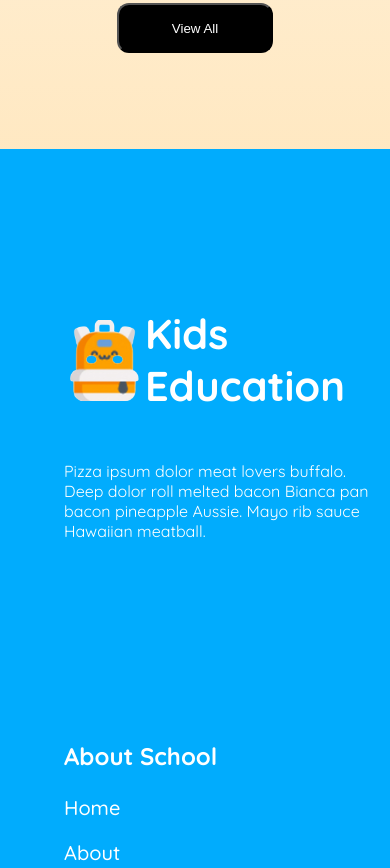
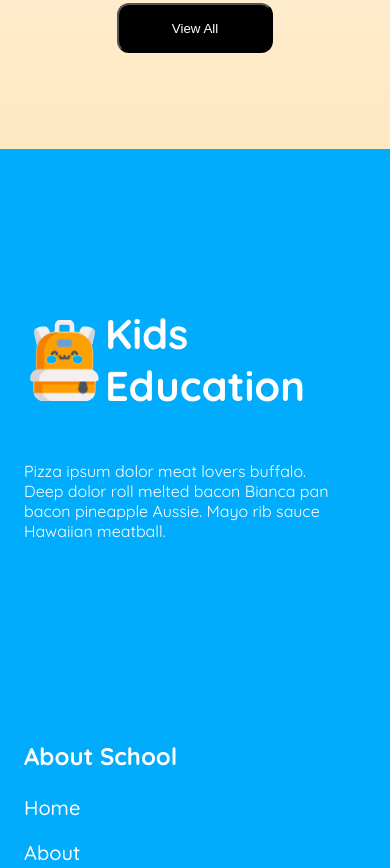
Before and after one commit to SBHimel/assignment-2, a plain HTML site: page index.html in a window 390 px wide. Shown: the part 3360-4228 px from the top of the page. Drawn offline with Linux system fonts and the light colour scheme.

Commit message:
assignment-2

```diff
--- a/assignment-2--12-1.css
+++ b/assignment-2--12-1.css
@@ -547,7 +547,7 @@ main {
     .footer-div{
         display: grid;
         grid-template-columns: 1fr;
-        padding-left: 4rem;
+        padding-left: 1.5rem;
 
     }
 
```
